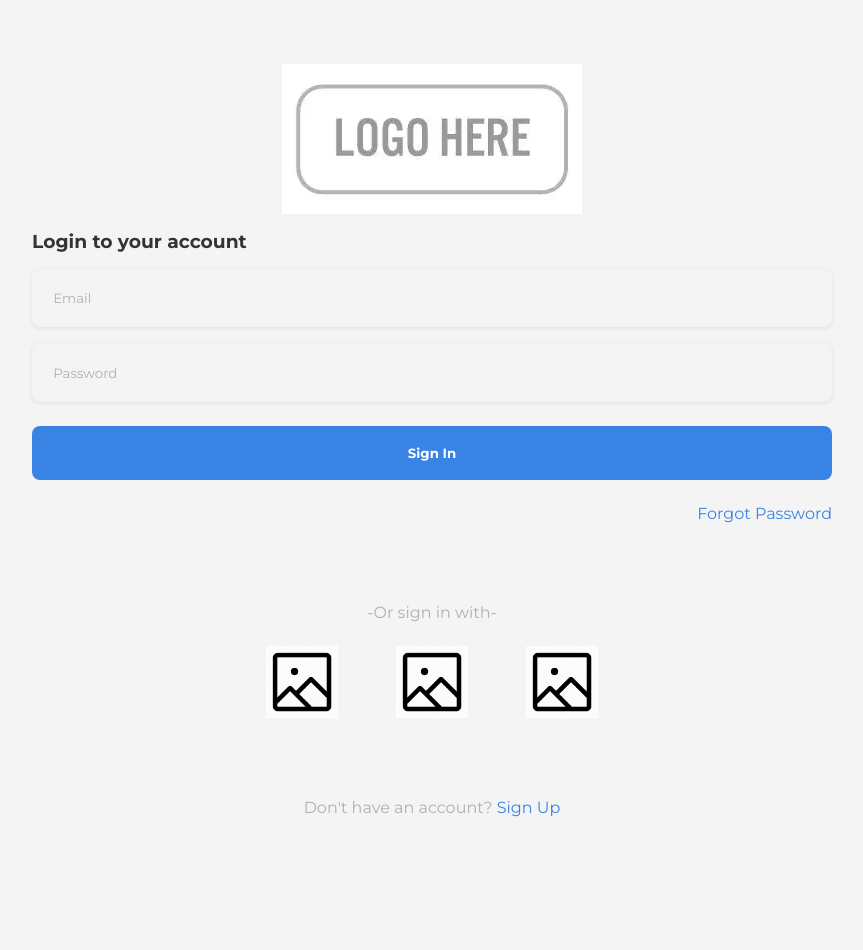
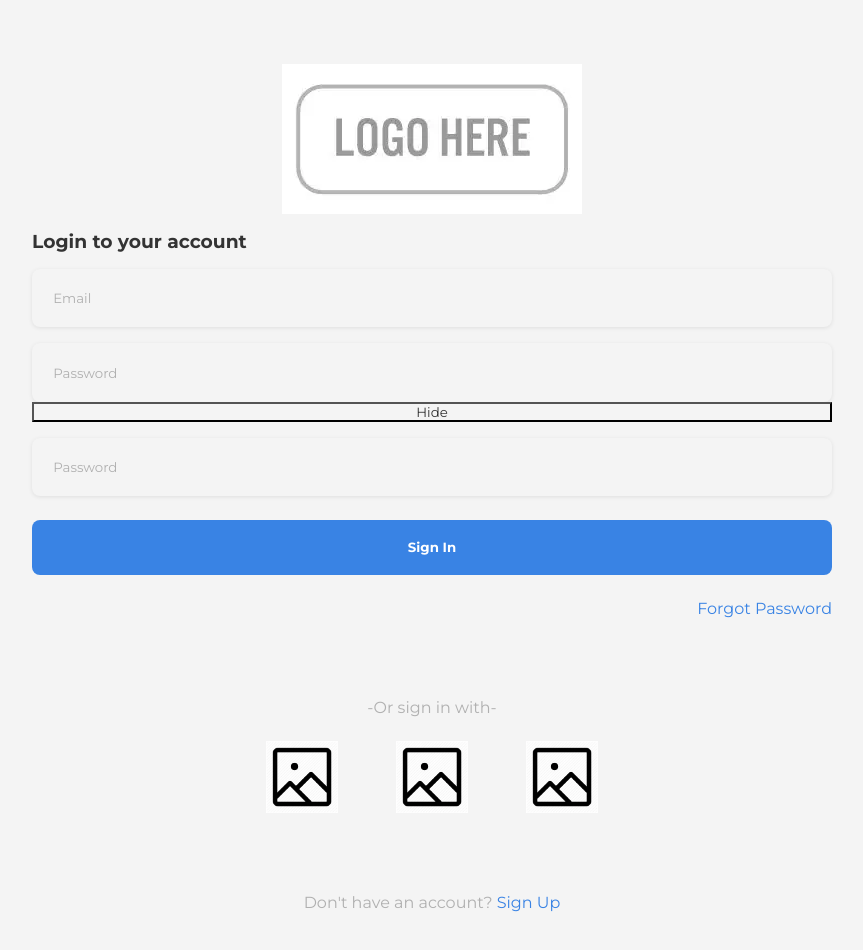
Before and after one commit to hyoga-dev/hexis, a React (Vite) app: page / in a window 1280 px wide. Shown: the top 950 px of the page, without its empty margins (208-1071 px from the left). Before the commit the page ends 881 px from the top, so only its background shows below. Built offline with nearby package versions, Linux system fonts and the light colour scheme.

Commit message:
refactor: replace LoginBox with FormBox and update styles

```diff
--- /dev/null
+++ b/src/Pages/Components/FormBox.jsx
@@ -0,0 +1,31 @@
+import { useState } from "react";
+import ConfirmPassword from "./ConfirmPassword";
+import PasswordInput from "./PasswordInput";
+
+export default function FormBox({ title, isRegister }) {
+  const [visible, setVisible] = useState(false);
+  return (
+    <>
+      <div className="form-box">
+        <h3>{title}</h3>
+        <input type="text" placeholder="Email" name="email" className="input" />
+        <input
+          type={visible ? "text" : "password"}
+          placeholder="Password"
+          name="password"
+          className="input"
+        />
+        <button
+          onClick={() => {
+            setVisible(!visible);
+          }}
+        >
+          {visible ? "show" : "Hide"}
+        </button>
+        <PasswordInput />
+        {isRegister === true && <ConfirmPassword />}
+        <button className="btn-primary">Sign In</button>
+      </div>
+    </>
+  );
+}
--- a/src/Pages/Components/LoginBox.jsx
+++ /dev/null
@@ -1,16 +0,0 @@
-import ConfirmPassword from "./ConfirmPassword";
-import PasswordInput from "./PasswordInput";
-
-export default function LoginBox(props) {
-  return (
-    <>
-      <div className="login-box">
-        <h3>{props.title}</h3>
-        <input type="text" placeholder="Email" className="input" />
-        <PasswordInput />
-        {props.isregister === true && <ConfirmPassword />}
-        <button className="btn-primary">Sign In</button>
-      </div>
-    </>
-  );
-}
--- a/src/Pages/Login.jsx
+++ b/src/Pages/Login.jsx
@@ -3,7 +3,7 @@ import { Link } from "react-router-dom";
 import "../assets/Styles/global.css";
 import "../assets/Styles/login.css";
 import Logo from "../assets/Images/logo.png";
-import LoginBox from "./Components/LoginBox";
+import FormBox from "./Components/FormBox";
 import AltLogin from "./Components/AltLogin";
 
 export default function Login() {
@@ -11,11 +11,11 @@ export default function Login() {
     <>
       <div className="container">
         <img src={Logo} alt="Logo" className="logo" />
-        <LoginBox title="Login to your account" />
+        <FormBox title="Login to your account" />
         <div className="reset-container">
-        <Link to="/reset" className="reset-link">
+          <Link to="/reset" className="reset-link">
             Forgot Password
-        </Link>
+          </Link>
         </div>
         <p>-Or sign in with-</p>
         <AltLogin />
--- a/src/Pages/Register.jsx
+++ b/src/Pages/Register.jsx
@@ -4,9 +4,9 @@ import "../assets/Styles/global.css";
 import "../assets/Styles/login.css";
 import Logo from "../assets/Images/logo.png";
 import AltLogin from "./Components/AltLogin";
-import LoginBox from "./Components/LoginBox";
+import LoginBox from "./Components/FormBox";
 
-export default function Login() {
+export default function Register() {
   return (
     <>
       <div className="container">
--- a/src/assets/Styles/login.css
+++ b/src/assets/Styles/login.css
@@ -18,7 +18,7 @@
   align-items: center;
 }
 
-.login-box {
+.form-box {
   width: 100%;
   margin: 1rem 2rem;
   display: flex;
@@ -91,10 +91,9 @@ p {
   text-decoration: none;
 }
 
-
-.reset-link{
+.reset-link {
   color: var(--primary-color);
-  text-decoration: none;;
+  text-decoration: none;
   display: flex;
   text-align: end;
 }
```
Also changed, not shown: src/Pages/ResetPassword.jsx (+7 -4 lines).
